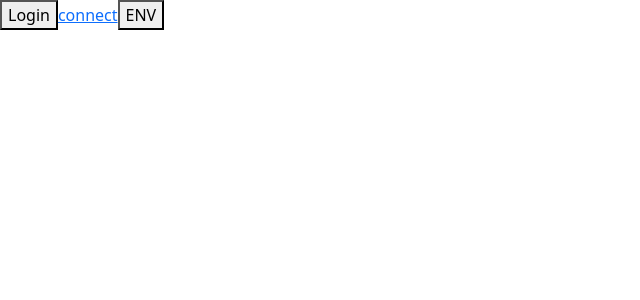
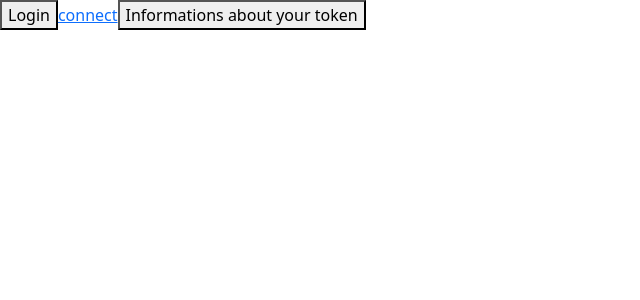
Before and after one commit to abdel-ke/1337-levels-react, a React (Create React App) app in the folder front/: page / in a window 1280 px wide. Shown: the top 300 px of the page, without its empty margins (0-640 px from the left). Built offline with nearby package versions, Linux system fonts and the light colour scheme.

Commit message:
tokenInfo

```diff
--- a/front/src/component/login.jsx
+++ b/front/src/component/login.jsx
@@ -14,13 +14,11 @@ export default function Login() {
     const getToken = async () => {
       const option = {
         method: "POST",
-        url: "https://api.intra.42.fr/oauth/token",
+        url: `${process.env.REACT_APP_INTRA}/oauth/token`,
         data: {
           grant_type: "authorization_code",
-          client_id:
-            "d3ad0daaccaa95ce0a239da9a7064ed6bd9ad5b2ff831a7b8689b94b6b4f8f51",
-          client_secret:
-            "fde8e538ae07570d4d56907cd2beb18e66b4c83bfa915c0fff14a5ce28c7d8d5",
+          client_id: `${process.env.REACT_APP_CLIENT_ID}`,
+          client_secret: `${process.env.REACT_APP_SECRET_ID}`,
           code: code,
           redirect_uri: "http://localhost:3000/",
         },
@@ -29,6 +27,8 @@ export default function Login() {
         .request(option)
         .then((data) => {
           console.table(data.data);
+          localStorage.setItem("access_token", data.data.access_token);
+          localStorage.setItem("refresh_token", data.data.refresh_token);
           return data.data;
         })
         .catch((e) => console.log(e));
@@ -36,9 +36,28 @@ export default function Login() {
     if (code) getToken();
   }, [code]);
 
-  console.log("test; ", process.env);
   const login = () => {
     //   // console.log("test; ", process.env.REACT_APP_TEST);
+    console.log("login function is empty");
+  };
+
+  const tokenInfo = async () => {
+    const info = await axios(
+      `${process.env.REACT_APP_INTRA}/oauth/token/info`,
+      {
+        headers: {
+          Authorization: `Bearer ${localStorage.getItem("access_token")}`,
+        },
+      }
+    )
+      .then((data) => {
+        console.log("data: ", data.data);
+        return data.data;
+      })
+      .catch((e) => {
+        console.log(e);
+      });
+    console.table(info);
   };
 
   return (
@@ -46,10 +65,13 @@ export default function Login() {
       <button type="submit" onClick={login}>
         Login
       </button>
-      <a href="https://api.intra.42.fr/oauth/authorize?client_id=d3ad0daaccaa95ce0a239da9a7064ed6bd9ad5b2ff831a7b8689b94b6b4f8f51&redirect_uri=http%3A%2F%2Flocalhost%3A3000%2F&response_type=code">
+      {/* <a href="https://api.intra.42.fr/oauth/authorize?client_id=d3ad0daaccaa95ce0a239da9a7064ed6bd9ad5b2ff831a7b8689b94b6b4f8f51&redirect_uri=http%3A%2F%2Flocalhost%3A3000%2F&response_type=code"> */}
+      <a
+        href={`${process.env.REACT_APP_INTRA}/oauth/authorize?client_id=${process.env.REACT_APP_CLIENT_ID}&redirect_uri=${process.env.REACT_APP_REDIRECT_URI}&response_type=code`}
+      >
         connect
       </a>
-      <button onClick={login}>ENV</button>
+      <button onClick={tokenInfo}>Informations about your token</button>
     </div>
   );
 }
```
Also changed, not shown: 1 other file (tests, documents, lock files or other folders).
